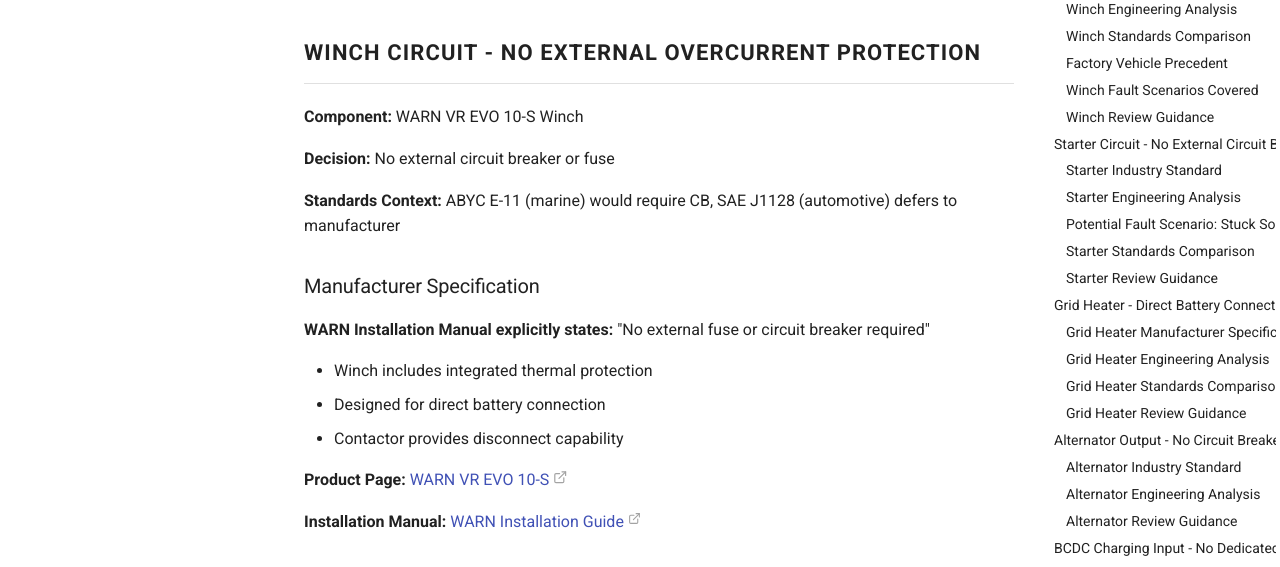
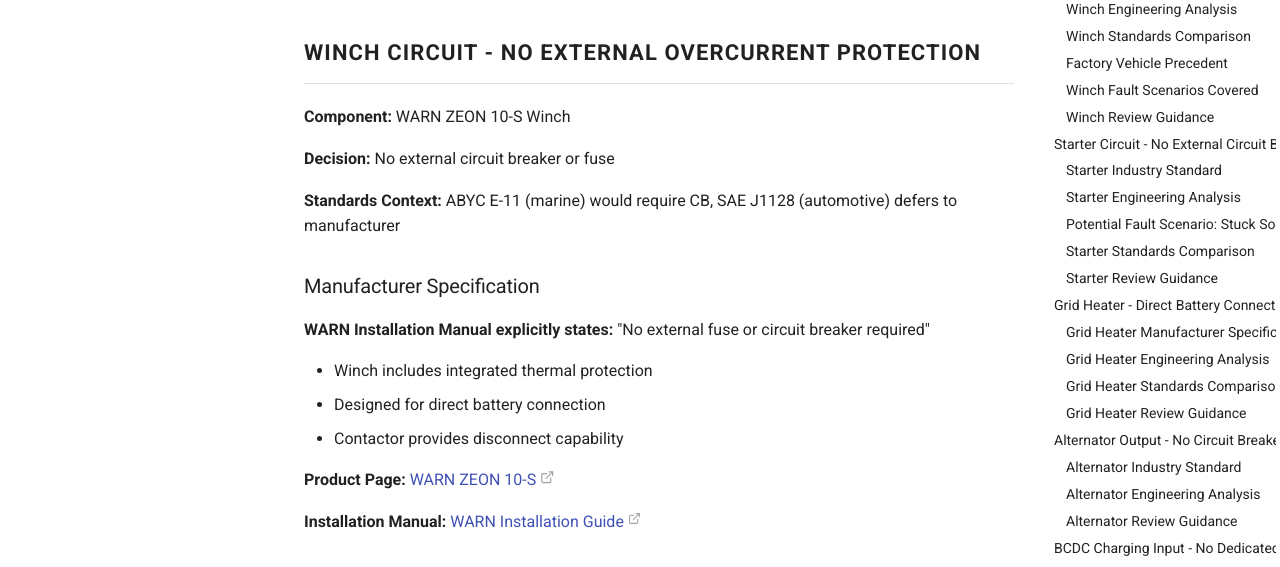
Before and after one commit to sob/drawings, an MkDocs documentation site: the page built from docs/jeep_lj/01-power-systems/STANDARDS-EXCEPTIONS.md, in a window 1280 px wide and 900 px high, scrolled down 273 px. Shown: the part 153-720 px from the top of the window. Built offline with MkDocs 1.6.1 and Material for MkDocs 9.7.7, drawn with Linux system fonts in a browser that asks for light colours; comment, search, counter and statistics services are not loaded.

Commit message:
docs(lj): finish Zeon/40A reconciliation (links + remaining VR EVO refs)
Follow-up to prior commit where a few edits missed due to stale reads:

- STANDARDS-EXCEPTIONS.md: VR EVO -> ZEON 10-S (component + product page),
  warn-manual/warn-product links -> WARN ZEON 10-S page
- amplifier.md: add aux-load-analysis reference link def (footnote target)
- circuit-breakers.md: point bs-100 link to Blue Sea 187-series family
  (was the 100A product page)

Verified: no remaining VR EVO, 450A/400A winch-peak, or Fusion 100A refs.

https://claude.ai/code/session_01FEqkj3fsBofzdESQE34tsx

```diff
--- a/docs/jeep_lj/01-power-systems/STANDARDS-EXCEPTIONS.md
+++ b/docs/jeep_lj/01-power-systems/STANDARDS-EXCEPTIONS.md
@@ -8,7 +8,7 @@ This document tracks intentional deviations from general electrical standards wh
 
 ## Winch Circuit - No External Overcurrent Protection
 
-**Component:** WARN VR EVO 10-S Winch
+**Component:** WARN ZEON 10-S Winch
 
 **Decision:** No external circuit breaker or fuse
 
@@ -22,7 +22,7 @@ This document tracks intentional deviations from general electrical standards wh
 - Designed for direct battery connection
 - Contactor provides disconnect capability
 
-**Product Page:** [WARN VR EVO 10-S][warn-product]
+**Product Page:** [WARN ZEON 10-S][warn-product]
 
 **Installation Manual:** [WARN Installation Guide][warn-manual]
 
```
Also changed, not shown: docs/jeep_lj/01-power-systems/03-aux-battery-distribution/01-circuit-breakers.md (+1 -1 lines), docs/jeep_lj/06-audio-systems/02-amplifier.md (+1 -0 lines).
